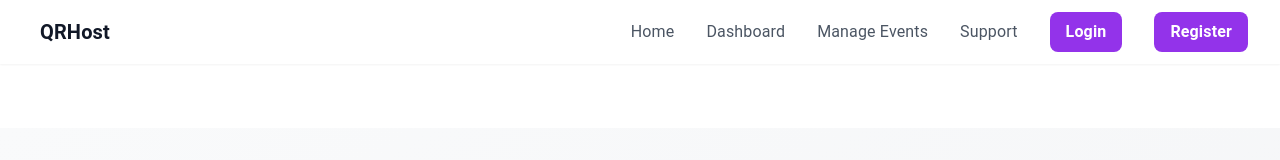
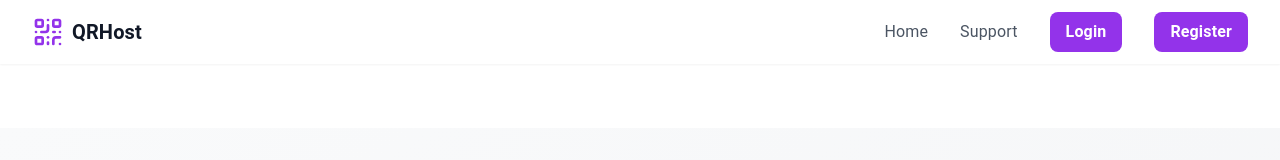
Before and after one commit to ketangoyal1042/scanNtick, a Next.js app in the folder ticket2/: page /visitor/login in a window 1280 px wide. Shown: the top 160 px of the page. Built offline with nearby package versions, Linux system fonts and the light colour scheme; no server answers.

Commit message:
fix navigatio bar

```diff
--- a/ticket2/src/components/NavigationBar.js
+++ b/ticket2/src/components/NavigationBar.js
@@ -6,20 +6,24 @@ import React, { useEffect, useState } from "react";
 import { useDispatch, useSelector } from "react-redux";
 import { getFromLocalStorage } from "../../utils/storage";
 import { clearVisitor } from "@/store/slices/visitorSlice";
-// import { QrCode } from 'lucide-react';
+import { QrCode } from "lucide-react";
 
 const NavigationBar = () => {
+  const [userDtls, setUserDtls] = useState(null);
   const [isLoggedIn, setIsLoggedIn] = useState(false);
   const router = useRouter();
   const dispatch = useDispatch();
-  const token = useSelector((state) => state.auth.token);
+  const { token, user } = useSelector((state) =>
+    state.auth.token ? state.auth : state.visitor
+  );
+  const dtls = useSelector((state) =>
+    state.auth.user ? state.auth.user : state.auth.visitor
+  );
+
   useEffect(() => {
-    if (token) {
-      setIsLoggedIn(true);
-    } else {
-      setIsLoggedIn(false);
-    }
-  }, [token]);
+    setUserDtls(user);
+    setIsLoggedIn(!!token);
+  }, [dtls, token]);
 
   const handleLogout = () => {
     dispatch(clearUser());
@@ -120,7 +124,7 @@ const NavigationBar = () => {
     //             Dashboard
     //           </Link>
     //         </li>
-
+    //
     //         <li>
     //           <a
     //             href="#"
@@ -145,13 +149,16 @@ const NavigationBar = () => {
       <div className="max-w-7xl mx-auto px-4 sm:px-6 lg:px-8">
         <div className="flex justify-between items-center h-16">
           <div className="flex items-center">
-            {/* <QrCode className="h-8 w-8 text-purple-600" /> */}
+            <QrCode className="h-8 w-8 text-purple-600" />
             <span className="ml-2 text-xl font-bold text-gray-900">QRHost</span>
           </div>
           <div className="hidden md:flex items-center space-x-8">
             <Link href="/" className="text-gray-600 hover:text-gray-900">
               Home
             </Link>
+            {console.log("DD", userDtls?.role == 0)}
+            {userDtls?.role == 0 ? (
+              <>
                 <Link
                   href="/dashboard"
                   className="text-gray-600 hover:text-gray-900"
@@ -159,9 +166,17 @@ const NavigationBar = () => {
                 >
                   Dashboard
                 </Link>
-            <Link href="/manage-events" className="text-gray-600 hover:text-gray-900">
+                <Link
+                  href="/manage-events"
+                  className="text-gray-600 hover:text-gray-900"
+                >
                   Manage Events
                 </Link>
+              </>
+            ) : (
+              <></>
+            )}
+
             <a href="#" className="text-gray-600 hover:text-gray-900">
               Support
             </a>
--- a/ticket2/src/components/events/PastEventList.js
+++ b/ticket2/src/components/events/PastEventList.js
@@ -1,8 +1,10 @@
 import React, { useEffect } from "react";
 import { getEventsData } from "../../../api/event";
+import { useRouter } from "next/router";
 
 const PastEventList = () => {
     const [events, setEvents] = React.useState([]);
+    const router = useRouter();
     const getEvents = async () => {
         try {
             const response = await getEventsData({ event_type: 'past' });
@@ -10,7 +12,7 @@ const PastEventList = () => {
                 setEvents(response.events);
             }
         } catch (error) {
-            toast("Something went wrong. Please try again." + error.message);
+            toast.error("Something went wrong. Please try again." + error.message);
         }
     };
 
@@ -25,6 +27,7 @@ const PastEventList = () => {
                         <a
                             href="#"
                             class="flex flex-col items-center bg-white border border-purple-200 rounded-lg shadow md:flex-row md:max-w-xl hover:bg-purple-100 dark:border-purple-700 dark:bg-purple-800 dark:hover:bg-purple-700"
+                            onClick={() => router.push(`/event/${event._id}`)}
                         >
                             <img
                                 class="object-cover w-full rounded-t-lg h-96 md:h-auto md:w-48 md:rounded-none md:rounded-s-lg"
--- a/ticket2/src/components/events/UpcomingEventList.js
+++ b/ticket2/src/components/events/UpcomingEventList.js
@@ -1,9 +1,12 @@
 import React, { useEffect } from "react";
 import { getEventsData } from "../../../api/event";
 import { toast } from "react-toastify";
+import { useRouter } from "next/router";
+
 
 const UpcomingEventList = () => {
   const [events, setEvents] = React.useState([]);
+  const router = useRouter();
   const getEvents = async () => {
     try {
       const response = await getEventsData({ event_type: 'upcoming' });
@@ -26,6 +29,7 @@ const UpcomingEventList = () => {
             <a
               href="#"
               class="flex flex-col items-center bg-white border border-purple-200 rounded-lg shadow md:flex-row md:max-w-xl hover:bg-purple-100 dark:border-purple-700 dark:bg-purple-800 dark:hover:bg-purple-700"
+              onClick={() => router.push(`/event/${event._id}`)}
             >
               <img
                 class="object-cover w-full rounded-t-lg h-96 md:h-auto md:w-48 md:rounded-none md:rounded-s-lg"
--- a/ticket2/src/pages/visitor/login.js
+++ b/ticket2/src/pages/visitor/login.js
@@ -51,7 +51,7 @@ export default function Login() {
         e.preventDefault();
         const response = await verifyOtp({ "email": email, "otp": otp.join('') });
         const { user, token, message } = response;
-        dispatch(setVisitor({ user, token }));
+        dispatch(setVisitor({ user, token, role:1 }));
         if (response.success) {
             toast.success(message);
             router.push("/");
```
Lines whose indentation alone changed are shown as unchanged.
